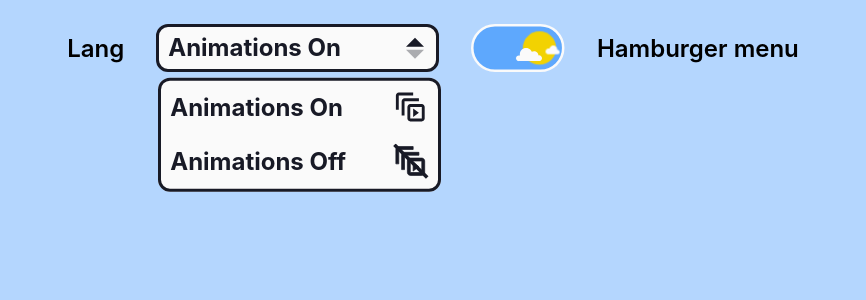
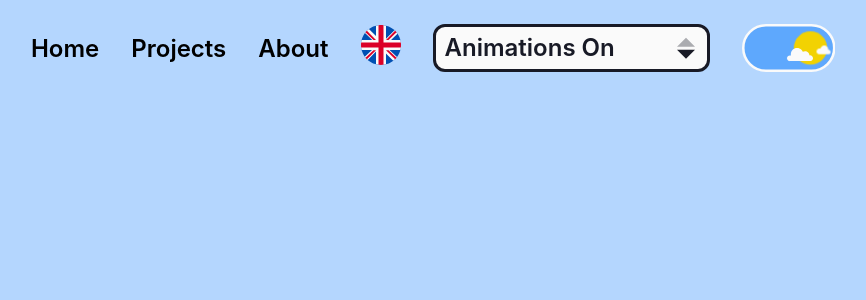
Before and after one commit to George-Grainger/personal-website, a Next.js app: page / in a window 1280 px wide. Both pictures are taken after a click on the button "Animations On". Shown: the top 300 px of the page, without its empty margins (207-1073 px from the left). Built offline with nearby package versions, Linux system fonts and the light colour scheme.

Commit message:
Add initial language support

```diff
--- a/components/CustomSelect/CustomSelect.module.css
+++ b/components/CustomSelect/CustomSelect.module.css
@@ -4,7 +4,6 @@
   border-radius: 0.5em;
   border: 0.125em solid currentColor;
   width: 17.5ch;
-  font-weight: 700;
   color: var(--text);
   background-color: var(--inverse);
   text-transform: capitalize;
--- a/components/CustomSelect/CustomSelect.tsx
+++ b/components/CustomSelect/CustomSelect.tsx
@@ -5,7 +5,7 @@ import styles from './CustomSelect.module.css';
 interface Props {
   className: string;
   legend: string;
-  items: { id: string; value: string; displayValue?: string; displaySVG?: React.ReactNode }[];
+  items: { id: string; value: string; displayValue: string; displaySVG: React.ReactNode }[];
   defaultValue: string | undefined;
   updateFunction: (a: string) => void;
 }
--- /dev/null
+++ b/components/LanguageSelect/LanguageSelect.tsx
@@ -0,0 +1,50 @@
+import Link from 'next/link';
+import { useRouter } from 'next/router';
+
+const LanguageSelect = () => {
+  const router = useRouter();
+  const { locale, pathname, query } = router;
+
+  if (locale == 'fr') {
+    return (
+      <Link href={{ pathname, query }} locale="en-UK" scroll={false}>
+        <a aria-label="Switch language to English">
+          <svg height="40" width="40" viewBox="0 0 80 80" xmlns="http://www.w3.org/2000/svg">
+            <path
+              d="M80 40C80 62.0914 62.0914 80 40 80C17.9086 80 1.52588e-05 62.0914 1.52588e-05 40C1.52588e-05 17.9086 17.9086 0 40 0C62.0914 0 80 17.9086 80 40Z"
+              fill="var(--white)"
+            />
+            <path
+              d="M26 2.51843C10.8133 8.19337 1.52588e-05 22.8339 1.52588e-05 40C1.52588e-05 57.1661 10.8133 71.8066 26 77.4816V2.51843Z"
+              fill="var(--blue)"
+            />
+            <path d="M54 77.4816C69.1867 71.8066 80 57.1661 80 40C80 22.8339 69.1867 8.19337 54 2.51843L54 77.4816Z" fill="var(--red)" />
+          </svg>
+        </a>
+      </Link>
+    );
+  } else {
+    return (
+      <Link href={{ pathname, query }} locale="fr" scroll={false}>
+        <a aria-label="Switch language to French">
+          <svg height="40" width="40" viewBox="0 0 48 48" xmlns="http://www.w3.org/2000/svg">
+            <path d="M48 24C48 37.2548 37.2548 48 24 48C10.7452 48 0 37.2548 0 24C0 10.7452 10.7452 0 24 0C37.2548 0 48 10.7452 48 24Z" fill="var(--blue)" />
+            <path
+              d="M18 13.2V0.756105C18.9773 0.504566 19.9787 0.313038 21 0.185681C21.9828 0.06313 22.984 0 24 0C25.016 0 26.0172 0.06313 27 0.185681C28.0213 0.313038 29.0227 0.504566 30 0.756105V16.5L40.2 6.29217C41.2995 7.29863 42.9033 9.30614 43.8 10.5L36 18H47.2439C47.4954 18.9773 47.687 19.9787 47.8143 21C47.9369 21.9828 48 22.984 48 24C48 25.016 47.9369 26.0172 47.8143 27C47.687 28.0213 47.4954 29.0227 47.2439 30H34.2L43.2018 38.4C41.9116 40.1176 40.3965 41.6564 38.7 42.9727L30 34.2V47.2439C29.0227 47.4954 28.0213 47.687 27 47.8143C26.0172 47.9369 25.016 48 24 48C22.984 48 21.9828 47.9369 21 47.8143C19.9787 47.687 18.9773 47.4954 18 47.2439L18 31.8L8.1 41.9779C6.75738 40.7895 5.54885 39.4531 4.5 37.9942L13.2 30H0.756105C0.504567 29.0227 0.313039 28.0213 0.185683 27C0.0631305 26.0172 0 25.016 0 24C0 22.984 0.06313 21.9828 0.185681 21C0.313038 19.9787 0.504566 18.9773 0.756105 18H13.5L4.8 9.59766C6.13159 7.82533 7.70286 6.24335 9.46568 4.89987L18 13.2Z"
+              fill="var(--white)"
+            />
+            <g fill="var(--red)">
+              <path d="M18 18L7.04695 7.01194C6.46778 7.58993 5.91798 8.19734 5.4 8.83176L15 18H18Z" />
+              <path d="M30 18L40.953 7.01193C41.5322 7.58992 42.082 8.19734 42.6 8.83175L33 18H30Z" />
+              <path d="M30 30.206L40.9531 41.194C41.5322 40.6161 42.082 40.0086 42.6 39.3742L33 30.206H30Z" />
+              <path d="M18 30.206L7.04695 41.194C6.46778 40.6161 5.91798 40.0086 5.4 39.3742L15 30.206H18Z" />
+              <path d="M0.185681 21C0.06313 21.9828 0 22.984 0 24C0 25.016 0.0631305 26.0172 0.185683 27H21V47.8143C21.9828 47.9369 22.984 48 24 48C25.016 48 26.0172 47.9369 27 47.8143V27H47.8143C47.9369 26.0172 48 25.016 48 24C48 22.984 47.9369 21.9828 47.8143 21H27V0.185681C25.8257 0.00903985 25.2235 0 24 0C22.984 0 21.9828 0.06313 21 0.185681V21H0.185681Z" />
+            </g>
+          </svg>
+        </a>
+      </Link>
+    );
+  }
+};
+
+export default LanguageSelect;
--- /dev/null
+++ b/components/LanguageSelect/index.tsx
@@ -0,0 +1 @@
+export { default } from './LanguageSelect';
--- a/components/Navbar/Navbar.module.css
+++ b/components/Navbar/Navbar.module.css
@@ -14,6 +14,6 @@
   align-items: center;
 }
 
-.nav > .link {
+/* .nav > .link {
   display: none;
-}
+} */
--- a/components/Navbar/Navbar.tsx
+++ b/components/Navbar/Navbar.tsx
@@ -1,5 +1,6 @@
 import AnimationSelect from '../AnimationsSelect';
 import DarkmodeToggle from '../DarkmodeToggle';
+import LanguageSelect from '../LanguageSelect';
 import styles from './Navbar.module.css';
 
 const Navbar = () => {
@@ -8,14 +9,16 @@ const Navbar = () => {
       <li className={styles.link}>Home</li>
       <li className={styles.link}>Projects</li>
       <li className={styles.link}>About</li>
-      <li>Lang</li>
+      <li>
+        <LanguageSelect />
+      </li>
       <li>
         <AnimationSelect />
       </li>
       <li>
         <DarkmodeToggle />
       </li>
-      <li>Hamburger menu</li>
+      {/* <li>Hamburger menu</li> */}
     </nav>
   );
 };
--- a/components/svg/Animations.tsx
+++ b/components/svg/Animations.tsx
@@ -8,8 +8,11 @@ interface Props {
 const AnimationsSVG = (props: Props) => {
   return (
     <svg viewBox="0 0 50 50" xmlns="http://www.w3.org/2000/svg" {...props}>
-      <path d="M8 4C6.93913 4 5.92172 4.42143 5.17157 5.17157C4.42143 5.92172 4 6.93913 4 8V28H8V8H28V4H8ZM16 12C14.9391 12 13.9217 12.4214 13.1716 13.1716C12.4214 13.9217 12 14.9391 12 16V36H16V16H36V12H16ZM40 24V40H24V24H40ZM40 20H24C22.9391 20 21.9217 20.4214 21.1716 21.1716C20.4214 21.9217 20 22.9391 20 24V40C20 41.0609 20.4214 42.0783 21.1716 42.8284C21.9217 43.5786 22.9391 44 24 44H40C41.0609 44 42.0783 43.5786 42.8284 42.8284C43.5786 42.0783 44 41.0609 44 40V24C44 22.9391 43.5786 21.9217 42.8284 21.1716C42.0783 20.4214 41.0609 20 40 20ZM28 26V38L36 32L28 26Z" />
-      <path d="M2 1.5L47.5 47" strokeWidth="5" />
+      <path
+        strokeWidth="0"
+        d="M8 4C6.93913 4 5.92172 4.42143 5.17157 5.17157C4.42143 5.92172 4 6.93913 4 8V28H8V8H28V4H8ZM16 12C14.9391 12 13.9217 12.4214 13.1716 13.1716C12.4214 13.9217 12 14.9391 12 16V36H16V16H36V12H16ZM40 24V40H24V24H40ZM40 20H24C22.9391 20 21.9217 20.4214 21.1716 21.1716C20.4214 21.9217 20 22.9391 20 24V40C20 41.0609 20.4214 42.0783 21.1716 42.8284C21.9217 43.5786 22.9391 44 24 44H40C41.0609 44 42.0783 43.5786 42.8284 42.8284C43.5786 42.0783 44 41.0609 44 40V24C44 22.9391 43.5786 21.9217 42.8284 21.1716C42.0783 20.4214 41.0609 20 40 20ZM28 26V38L36 32L28 26Z"
+      />
+      <path strokeWidth="4" d="M2 1.5L47.5 47" />
     </svg>
   );
 };
--- a/next.config.js
+++ b/next.config.js
@@ -5,10 +5,14 @@ const withBundleAnalyzer = require('@next/bundle-analyzer')({
 /** @type {import('next').NextConfig} */
 const nextConfig = {
   reactStrictMode: true,
-  swcMinify: true
+  swcMinify: true,
+  i18n: {
+    locales: ['en-UK', 'fr'],
+    defaultLocale: 'en-UK'
+  }
   // experimental: {
   //   outputStandalone: true
-  // }
+  // },
 };
 
-module.exports = withBundleAnalyzer({ nextConfig });
+module.exports = withBundleAnalyzer(nextConfig);
--- a/styles/globals.css
+++ b/styles/globals.css
@@ -27,6 +27,8 @@ a {
   --sky-blue: hsl(212, 97%, 85%);
   --yellow-light: hsl(52, 98%, 78%);
   --yellow-darker: hsl(52, 98%, 48%);
+  --blue: hsl(213, 100%, 35%);
+  --red: hsl(349, 100%, 43%);
   --purple: hsl(259, 79%, 50%);
 
   --background: var(--sky-blue);
```
